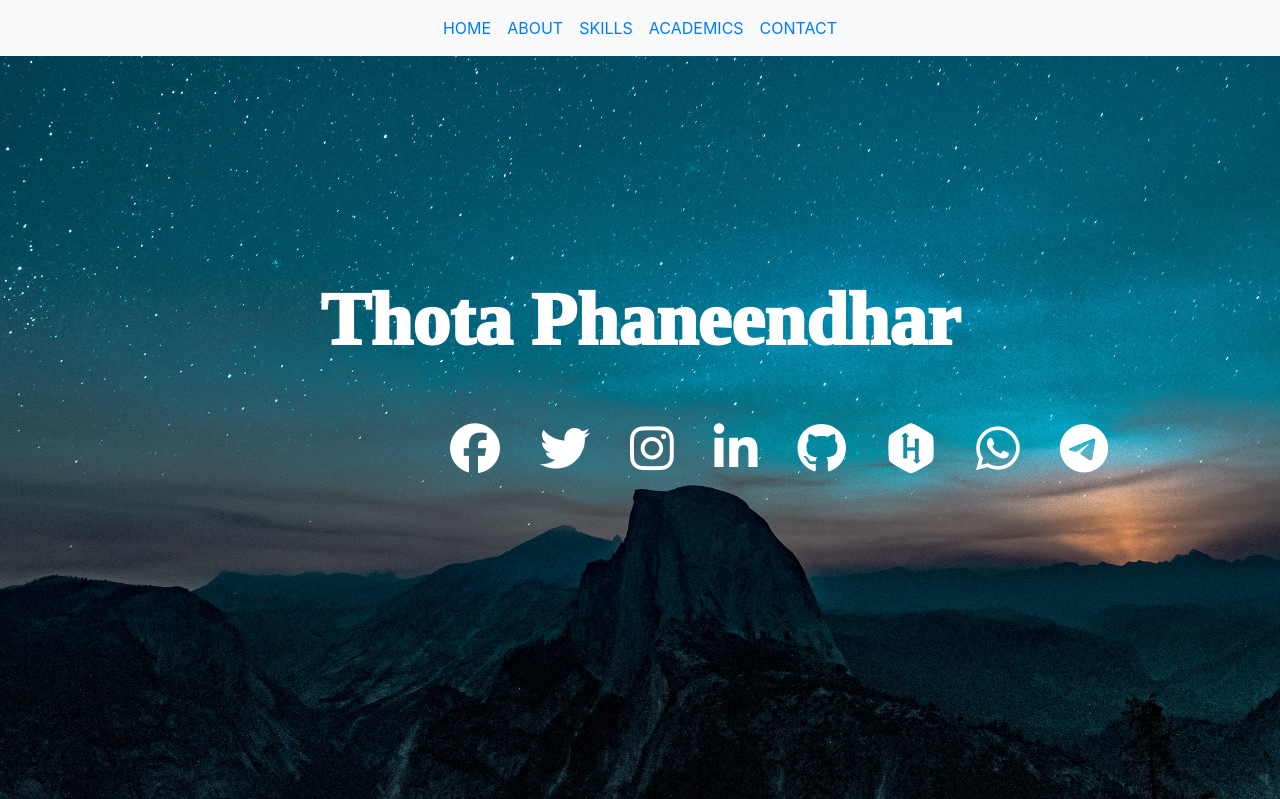
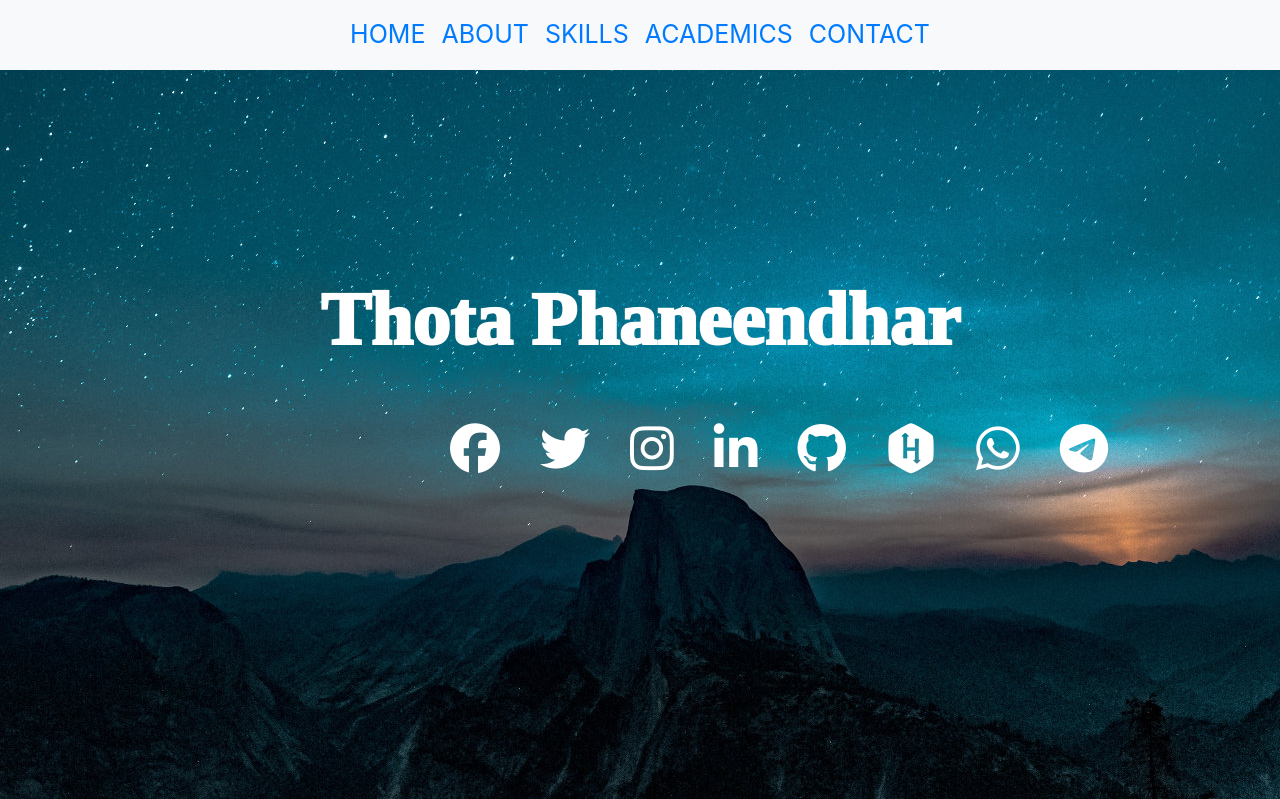
Before and after one commit to phanit1/myresume, a PHP site: page /mypersonal/resume.html in a window 1280 px wide. Shown: the top 799 px of the page. Run offline with PHP 8.4, Linux system fonts and the light colour scheme; some libraries are stand-ins or nearby versions.

Commit message:
navbar font size updated

```diff
--- a/mypersonal/styles.css
+++ b/mypersonal/styles.css
@@ -30,7 +30,13 @@
     display: block;
     padding: 20px;
 }
+nav ul {
+    height: fit-content;
+}
 
+nav ul li a{
+    font-size: 25px;
+}
 #about h1 {
     margin-top: 10px;
     padding-top: 10px;
```
